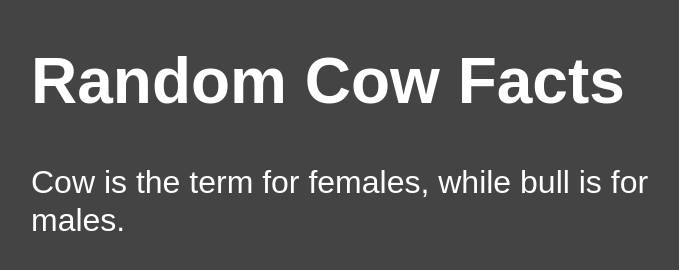
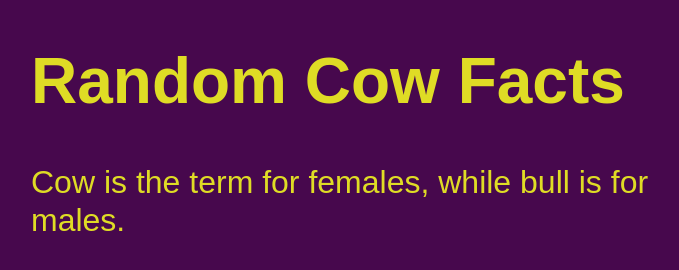
Before and after one commit to gocygo/fleektest, a plain HTML site: page index.html in a window 1280 px wide. Shown: the whole page, without its empty margins (284-963 px from the left). Drawn offline with Linux system fonts and the light colour scheme.

Commit message:
added color

```diff
--- a/index.html
+++ b/index.html
@@ -27,8 +27,8 @@
         line-height: 1.2;
         font-family: sans-serif;
         font-size: 2em;
-        color: #fff;
-        background: #444;
+        color: rgb(223, 220, 37);
+        background: rgb(71, 8, 77);
       }
     </style>
   </head>
```
